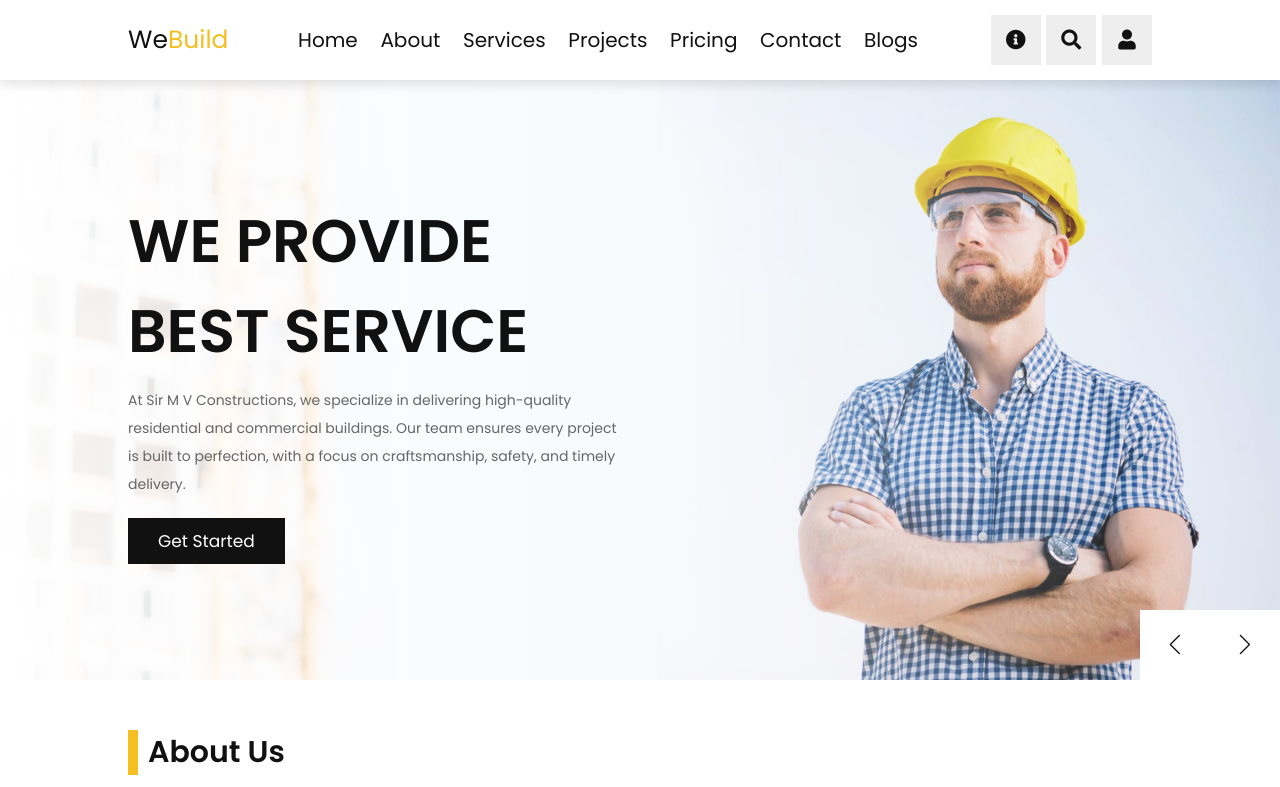
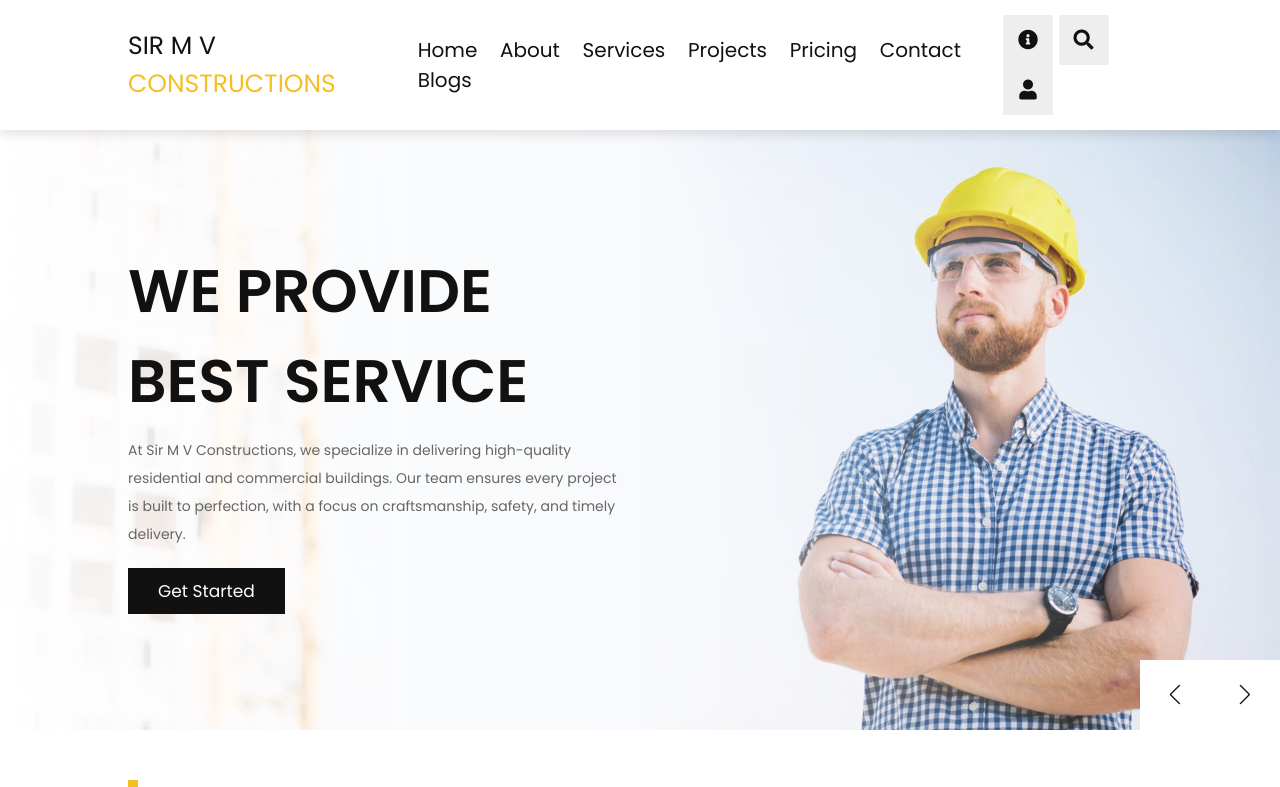
Before and after one commit to SIR-M-V-CONSTRUCTIONS/SIR-M-V-CONSTRUCTIONS.github.io, a plain HTML site: page index.html in a window 1280 px wide. Shown: the top 787 px of the page. Drawn offline with nearby package versions, Linux system fonts and the light colour scheme; some packages are replaced by stand-ins of ours; a script that the page names is missing.

Commit message:
COMPANY name added

```diff
--- a/index.html
+++ b/index.html
@@ -26,7 +26,7 @@
 
    <!-- HEADER -->
    <header class="header">
-      <a href="#" class="logo">We<span>Build</span></a>
+      <a href="#" class="logo">SIR M V <span>CONSTRUCTIONS</span></a>
 
       <nav class="navbar">
          <a href="#home">home</a>
```
